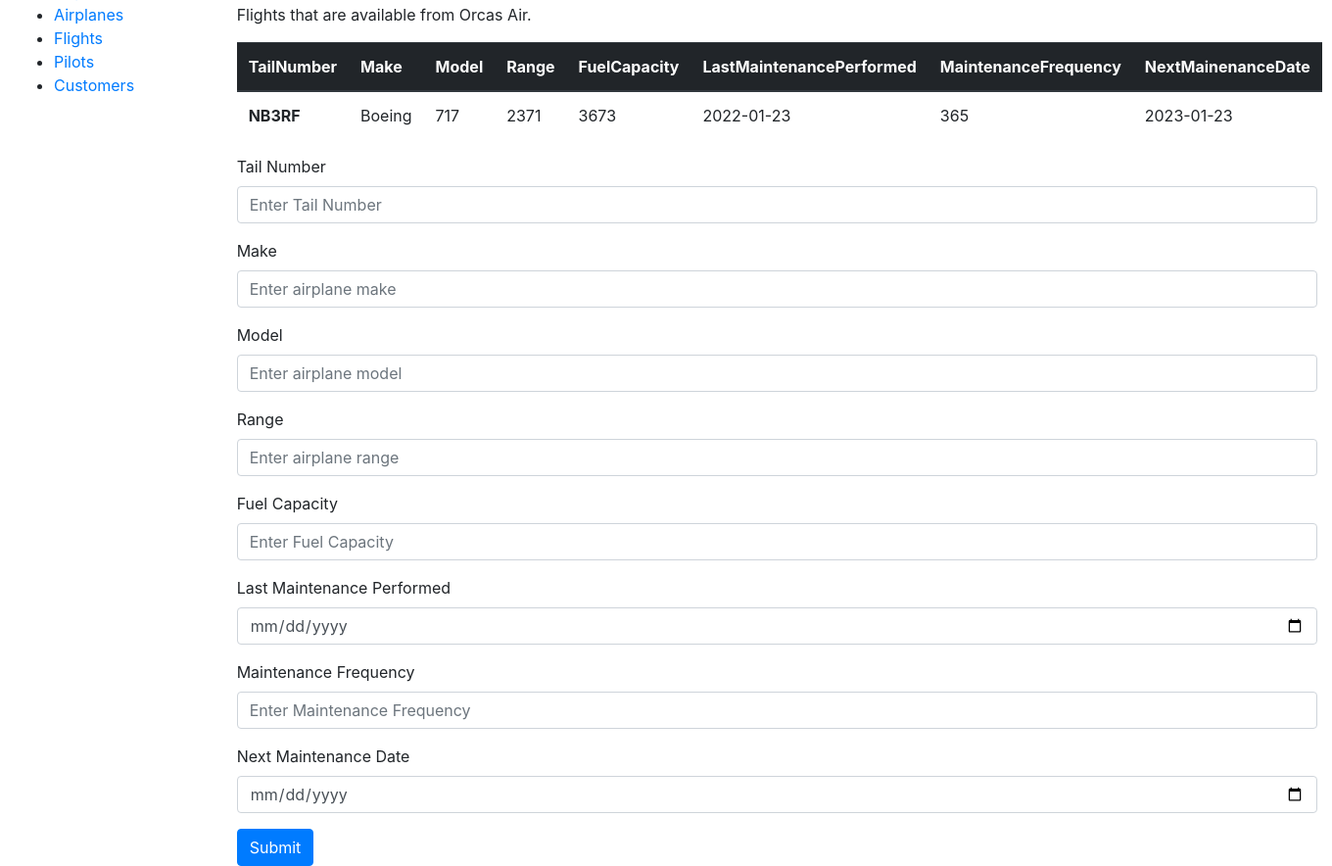
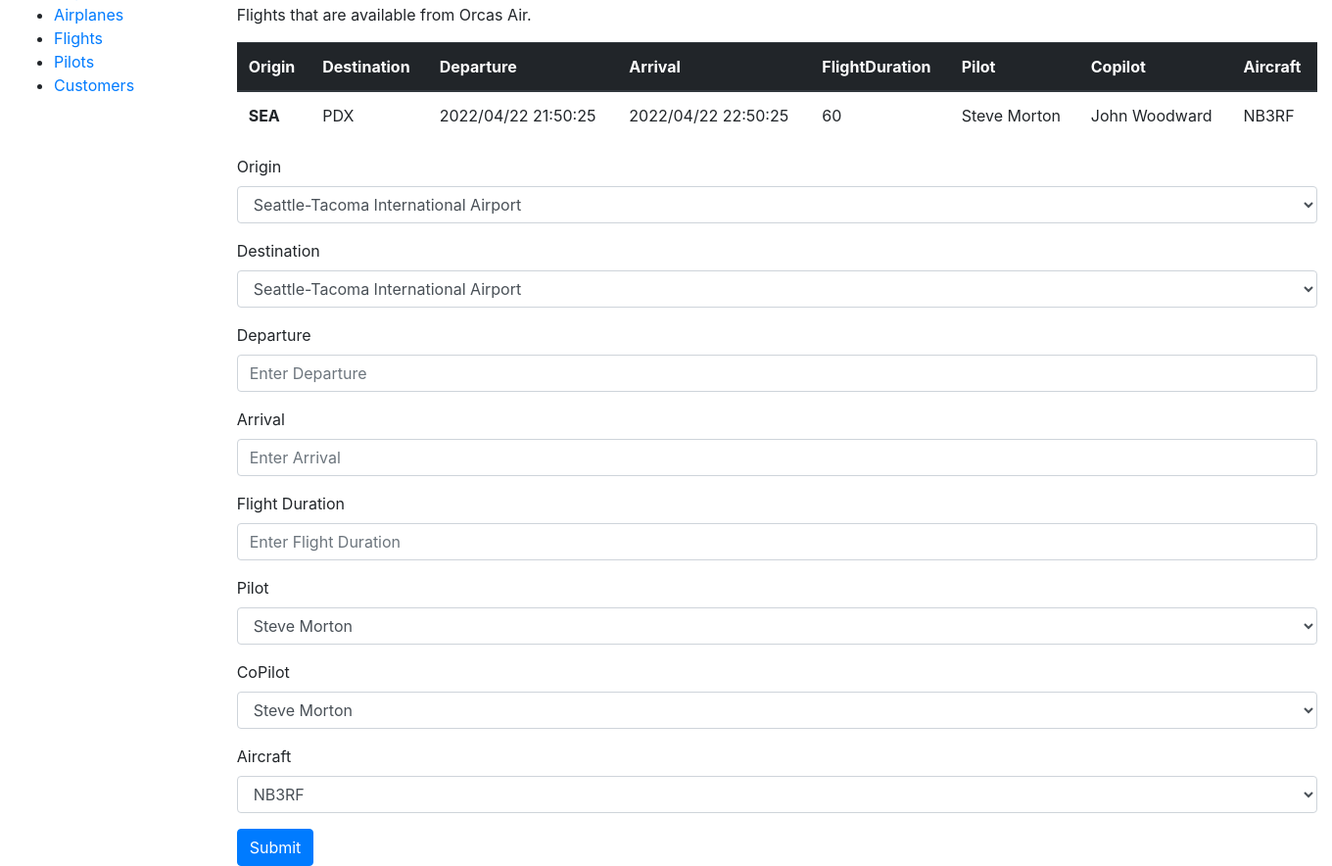
Before and after one commit to jodahoney/cs340_project, a Flask app: page /flights in a window 1360 px wide. Shown: the part 109-993 px from the top of the page at 98% size. Run offline with Flask 2, Linux system fonts and the light colour scheme.

Commit message:
Added foreign key resemblance to table and added flights table/form

```diff
--- a/project/templates/airports.html
+++ b/project/templates/airports.html
@@ -26,6 +26,12 @@
         <td>Seattle</td>
         <td>Washington</td>
       </tr>
+      <tr>
+        <th scope="row">PDX</th>
+        <td>Portland International Airport</td>
+        <td>Portland</td>
+        <td>Oregon</td>
+      </tr>
     </tbody>
   </table>
 
--- a/project/templates/flights.html
+++ b/project/templates/flights.html
@@ -13,62 +13,76 @@
   <table class="table">
     <thead class="thead-dark">
       <tr>
-        <th scope="col">TailNumber</th>
-        <th scope="col">Make</th>
-        <th scope="col">Model</th>
-        <th scope="col">Range</th>
-        <th scope="col">FuelCapacity</th>
-        <th scope="col">LastMaintenancePerformed</th>
-        <th scope="col">MaintenanceFrequency</th>
-        <th scope="col">NextMainenanceDate</th>
+        <th scope="col">Origin</th>
+        <th scope="col">Destination</th>
+        <th scope="col">Departure</th>
+        <th scope="col">Arrival</th>
+        <th scope="col">FlightDuration</th>
+        <th scope="col">Pilot</th>
+        <th scope="col">Copilot</th>
+        <th scope="col">Aircraft</th>
       </tr>
     </thead>
     <tbody>
       <tr>
-        <th scope="row">NB3RF</th>
-        <td>Boeing</td>
-        <td>717</td>
-        <td>2371</td>
-        <td>3673</td>
-        <td>2022-01-23</td>
-        <td>365</td>
-        <td>2023-01-23</td>
+        <th scope="row">SEA</th>
+        <td>PDX</td>
+        <td>2022/04/22 21:50:25</td>
+        <td>2022/04/22 22:50:25</td>
+        <td>60</td>
+        <td>Steve Morton</td>
+        <td>John Woodward</td>
+        <td>NB3RF</td>
       </tr>
     </tbody>
   </table>
 
   <form>
     <div class="form-group">
-      <label for="tailNumberInput">Tail Number</label>
-      <input type="text" class="form-control" id="tailNumberInput" placeholder="Enter Tail Number">
+      <label for="originInput">Origin</label>
+      <select class="form-control" id="originInput">
+        <option>Seattle-Tacoma International Airport</option>
+        <option>Portland International Airport</option>
+      </select>
     </div>
     <div class="form-group">
-      <label for="makeInput">Make</label>
-      <input type="text" class="form-control" id="makeInput" placeholder="Enter airplane make">
+      <label for="destinationInput">Destination</label>
+      <select class="form-control" id="destinationInput">
+        <option>Seattle-Tacoma International Airport</option>
+        <option>Portland International Airport</option>
+      </select>
     </div>
     <div class="form-group">
-      <label for="modelInput">Model</label>
-      <input type="text" class="form-control" id="modelInput" placeholder="Enter airplane model">
+      <label for="departureInput">Departure</label>
+      <input type="datetime" class="form-control" id="departureInput" placeholder="Enter Departure">
     </div>
     <div class="form-group">
-      <label for="rangeInput">Range</label>
-      <input type="number" class="form-control" id="rangeInput" placeholder="Enter airplane range">
+      <label for="arrivalInput">Arrival</label>
+      <input type="datetime" class="form-control" id="arrivalInput" placeholder="Enter Arrival">
     </div>
     <div class="form-group">
-      <label for="feulCapacityInput">Fuel Capacity</label>
-      <input type="number" class="form-control" id="feulCapacityInput" placeholder="Enter Fuel Capacity">
+      <label for="flightDurationInput">Flight Duration</label>
+      <input type="number" class="form-control" id="flightDurationInput" placeholder="Enter Flight Duration">
     </div>
     <div class="form-group">
-      <label for="lastMaintenancePerformedInput">Last Maintenance Performed</label>
-      <input type="date" class="form-control" id="lastMaintenancePerformedInput" placeholder="Enter Last Maintenance Performed">
+      <label for="pilotInput">Pilot</label>
+      <select class="form-control" id="pilotInput">
+        <option>Steve Morton</option>
+        <option>John Woodward</option>
+      </select>
     </div>
     <div class="form-group">
-      <label for="maintenancePerformedInput">Maintenance Frequency</label>
-      <input type="text" class="form-control" id="maintenancePerformedInput" placeholder="Enter Maintenance Frequency">
+      <label for="copilotInput">CoPilot</label>
+      <select class="form-control" id="copilotInput">
+        <option>Steve Morton</option>
+        <option>John Woodward</option>
+      </select>
     </div>
     <div class="form-group">
-      <label for="nextMaintenanceDateInput">Next Maintenance Date</label>
-      <input type="date" class="form-control" id="nextMaintenanceDateInput" placeholder="Enter Next Maintenance Date">
+      <label for="aircraftInput">Aircraft</label>
+      <select class="form-control" id="aircraftInput">
+        <option>NB3RF</option>
+      </select>
     </div>
     <button type="submit" class="btn btn-primary">Submit</button>
   </form>
```
Also changed, not shown: project/templates/pilots.html (+77 -0 lines).
